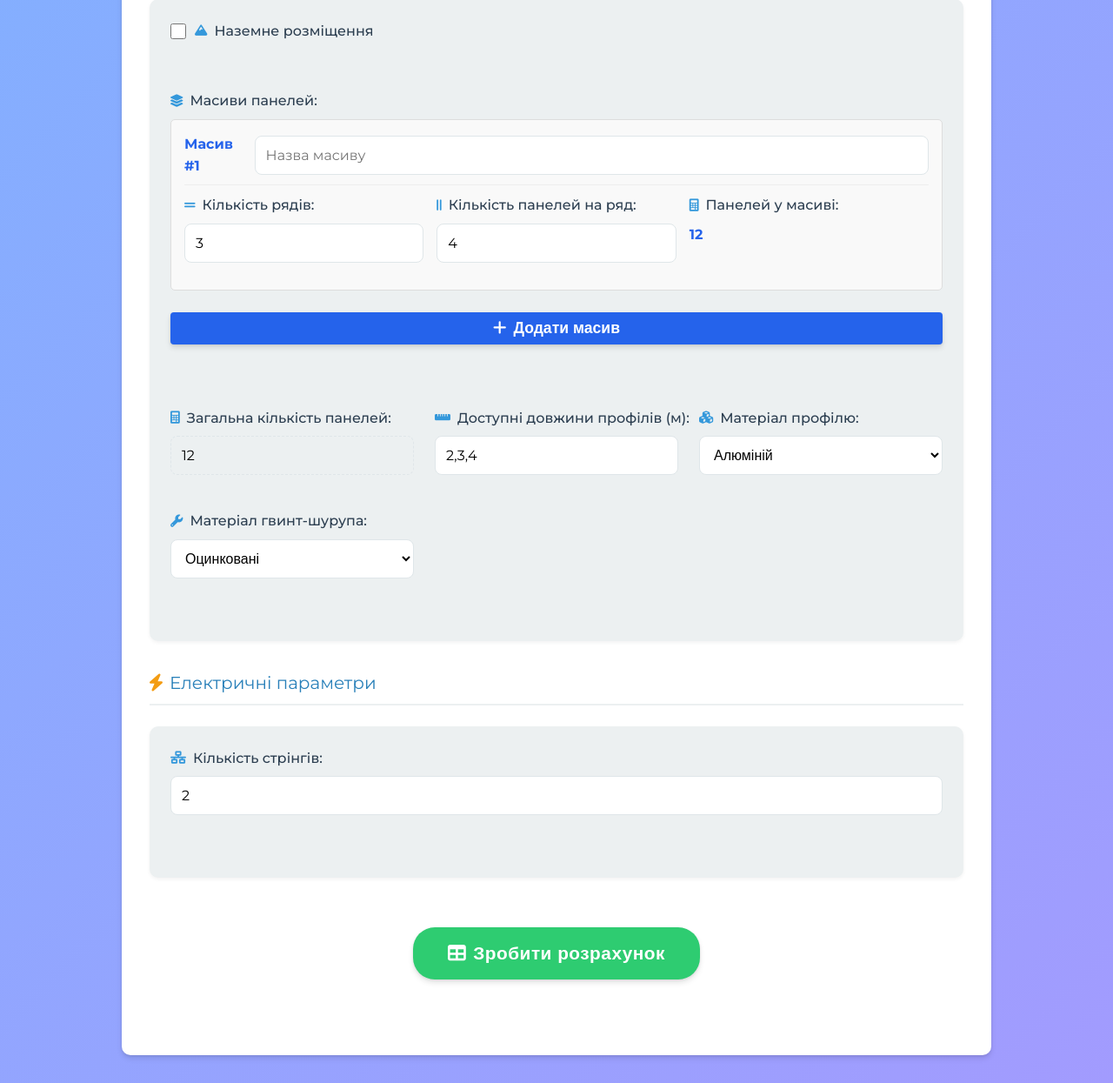
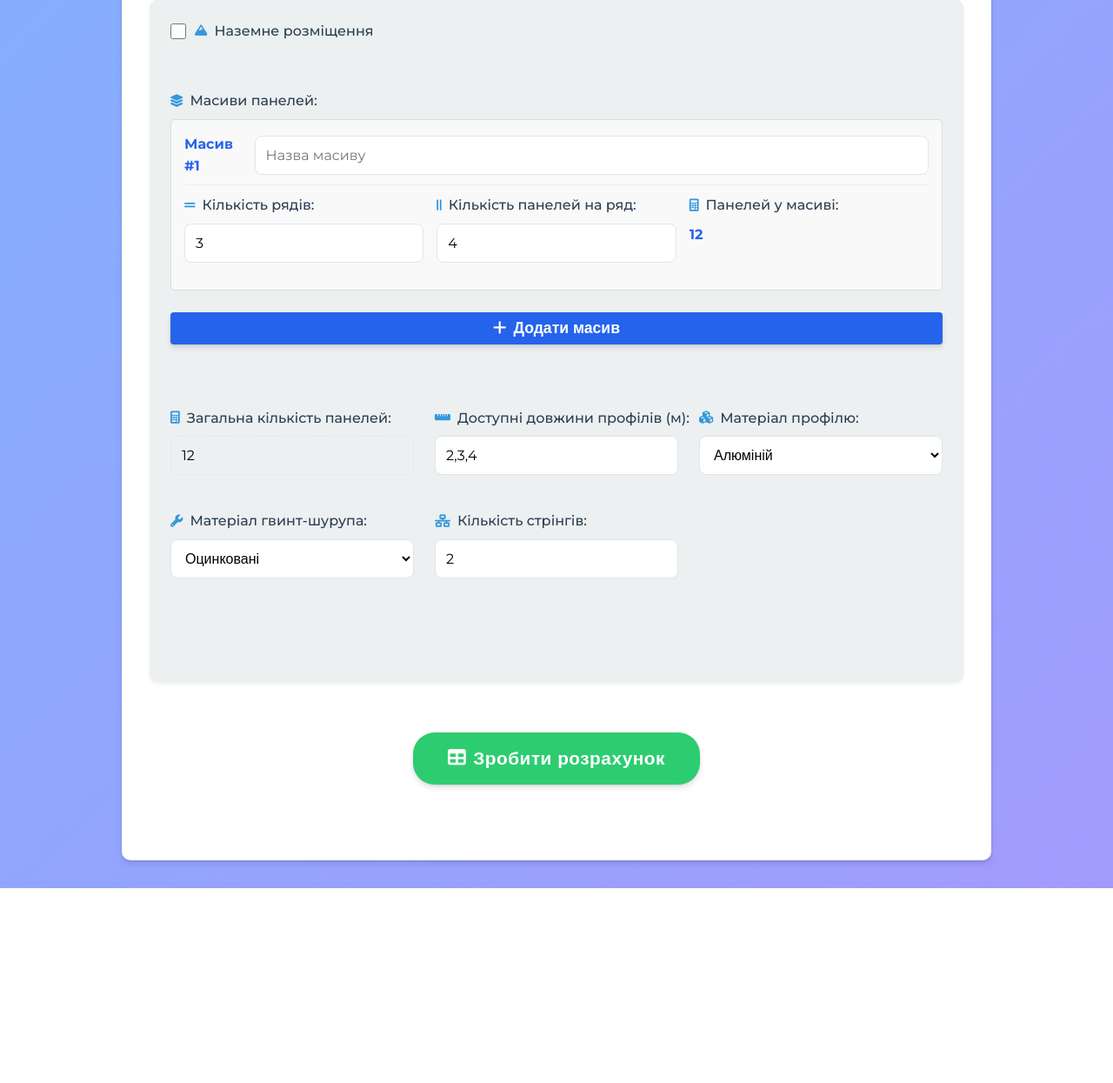
Before and after one commit to Rolandval/SolarCalc2, a Django app: page / in a window 1280 px wide. Shown: the part 1392-2637 px from the top of the page at 87% size. After the commit the page ends 2413 px from the top, so only its background shows below. Run offline with Django 5.2, Linux system fonts and the light colour scheme; data comes from the database, SQL or seed files in the repository.

Commit message:
strings change location

```diff
--- a/templates/index.html
+++ b/templates/index.html
@@ -261,20 +261,16 @@
                                 <option value="нержавійка">Нержавійка</option>
                             </select>
                         </div>
-                    </div>
-                </div>
-
-                <!-- Електричні параметри -->
-                <div class="section-title"><i class="fas fa-bolt"></i> Електричні параметри</div>
-                <div class="form-section">
-                    <div class="form-grid">
                         <div class="form-group">
-                            <label for="string_count"><i class="fas fa-network-wired"></i> Кількість стрінгів:</label>
-                            <input type="number" id="string_count" name="string_count" value="2" required>
+                            <div class="form-grid">
+                                <div class="form-group">
+                                    <label for="string_count"><i class="fas fa-network-wired"></i> Кількість стрінгів:</label>
+                                    <input type="number" id="string_count" name="string_count" value="2" required>
+                                </div>
+                            </div>
                         </div>
                     </div>
                 </div>
-
                 <div class="submit-container" style="text-align: center; margin: 30px 0;">
                     <button type="submit" class="calc-btn">
                         <i class="fas fa-table"></i> Зробити розрахунок
```
